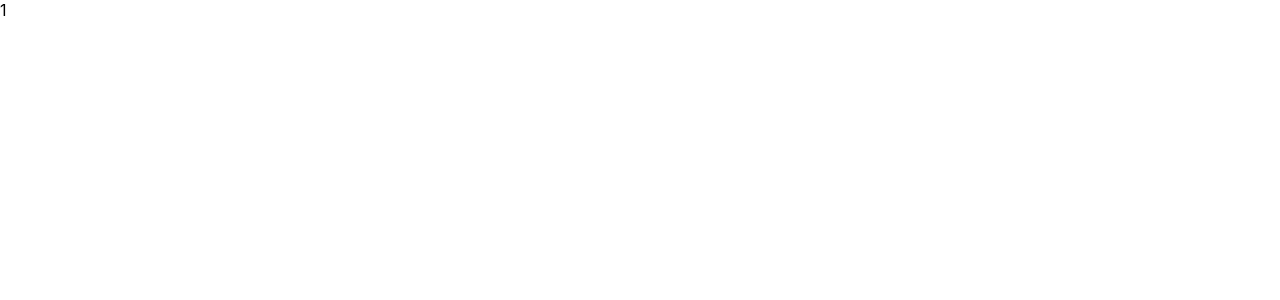
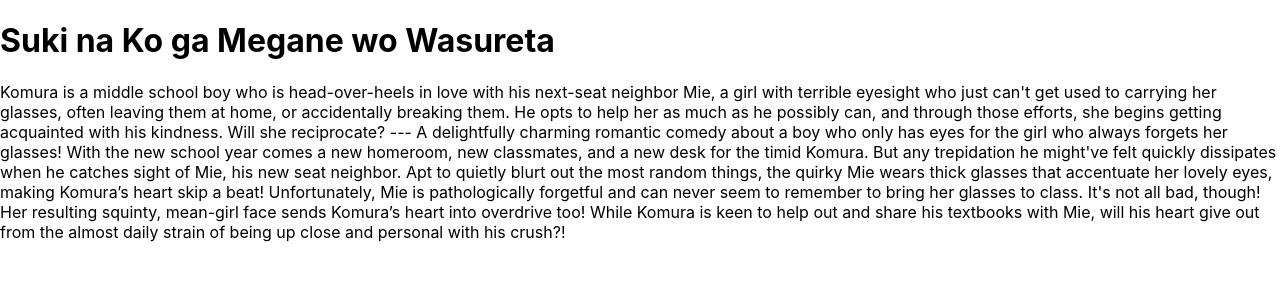
Before and after one commit to Hee-Ho/react_manga_tracker, a React (Create React App) app in the folder tracker-client/: page /manga/1 in a window 1280 px wide. Shown: the top 300 px of the page. Built offline with nearby package versions, Linux system fonts and the light colour scheme.

Commit message:
change some components. Test dynamic routing

```diff
--- a/tracker-client/src/App.js
+++ b/tracker-client/src/App.js
@@ -14,6 +14,7 @@ import Home from "./pages/home"
 import Login from "./pages/login"
 import Signup from './pages/signup';
 import MangaInfo from './pages/manga_data';
+import MangaOverall from './pages/manga_overall';
 
 const routes = createBrowserRouter([
   {
@@ -27,6 +28,10 @@ const routes = createBrowserRouter([
   {
     path: "signup",
     element: <Signup />
+  },
+  {
+    path: "manga",
+    element: <MangaOverall />
   },
   {
     path: "manga/:mangaID",
--- a/tracker-client/src/components/manga.jsx
+++ /dev/null
@@ -1,10 +0,0 @@
-
-
-export default function Manga({ID}){
-
-
-
-    return (
-        <label>{ID}</label>
-    )
-}
--- /dev/null
+++ b/tracker-client/src/components/manga_link.jsx
@@ -0,0 +1,12 @@
+
+import { Link } from "react-router-dom"
+
+// Component for returning styled link to a specific manga
+export default function MangaLink({ID, manganame}){
+
+    const link = '/manga/' + ID
+    // Get the image to display as well
+    return (
+        <Link to={link}>{manganame}</Link>
+    )
+}
--- a/tracker-client/src/pages/home.jsx
+++ b/tracker-client/src/pages/home.jsx
@@ -1,5 +1,4 @@
 import { Link } from "react-router-dom"
-
 
 
 export default function Home() {
--- a/tracker-client/src/pages/manga_data.jsx
+++ b/tracker-client/src/pages/manga_data.jsx
@@ -2,14 +2,35 @@
 // This import allows the dynamic URL routing based on manga ID
 import { useParams } from "react-router-dom";
 
-import Manga from "../components/manga";
+import MangaLink from "../components/manga_link";
+
+
+
 
 export default function MangaInfo() {
 
-    const manga_id = useParams()
+    const manga_id = useParams().mangaID
 
-    // Send the manga_ID to the manga component, let it do the querying
 
-    return <Manga ID={manga_id.mangaID}/>
+
+    // Do querying here, and properly display based on data
+    // Just using default values for now to test actual changes without querying
+    let title = null;
+    let desc = null;
+
+    if (manga_id === "6670ee28-f26d-4b61-b49c-d71149cd5a6e"){
+        title = "Mieruko-chan"
+        desc = "All of a sudden, Miko is able to see grotesque monsters all around her; but no one else can. Rather than trying to run away or face them, she instead musters all of her courage and… ignores them. Join in on her day-to-day life as she keeps up her best poker face despite the supernatural goings-on."
+    } else {
+        title = "Suki na Ko ga Megane wo Wasureta"
+        desc = "Komura is a middle school boy who is head-over-heels in love with his next-seat neighbor Mie, a girl with terrible eyesight who just can't get used to carrying her glasses, often leaving them at home, or accidentally breaking them. He opts to help her as much as he possibly can, and through those efforts, she begins getting acquainted with his kindness. Will she reciprocate?\n\n---\nA delightfully charming romantic comedy about a boy who only has eyes for the girl who always forgets her glasses!\n\nWith the new school year comes a new homeroom, new classmates, and a new desk for the timid Komura. But any trepidation he might've felt quickly dissipates when he catches sight of Mie, his new seat neighbor.\n\nApt to quietly blurt out the most random things, the quirky Mie wears thick glasses that accentuate her lovely eyes, making Komura’s heart skip a beat!\n\nUnfortunately, Mie is pathologically forgetful and can never seem to remember to bring her glasses to class. It's not all bad, though! Her resulting squinty, mean-girl face sends Komura’s heart into overdrive too!\n\nWhile Komura is keen to help out and share his textbooks with Mie, will his heart give out from the almost daily strain of being up close and personal with his crush?!"
+    }
+
+    return (
+        <div>
+            <h1>{title}</h1>
+            <label>{desc}</label>
+        </div>
+    )
 
 }
--- /dev/null
+++ b/tracker-client/src/pages/manga_overall.jsx
@@ -0,0 +1,20 @@
+
+
+// All manga list / main page
+import MangaLink from "../components/manga_link"
+
+
+export default function MangaOverall() {
+
+
+    return (
+        <div>
+            <div>
+                <MangaLink ID="6670ee28-f26d-4b61-b49c-d71149cd5a6e" manganame='Mieruko-chan' />
+            </div>
+            <div>
+                <MangaLink ID="6d6d9fda-5cd3-40ac-948b-776b1a1a0eb1" manganame='Suki na Ko ga Megane wo Wasureta' />
+            </div>
+        </div>
+    )
+}
```
